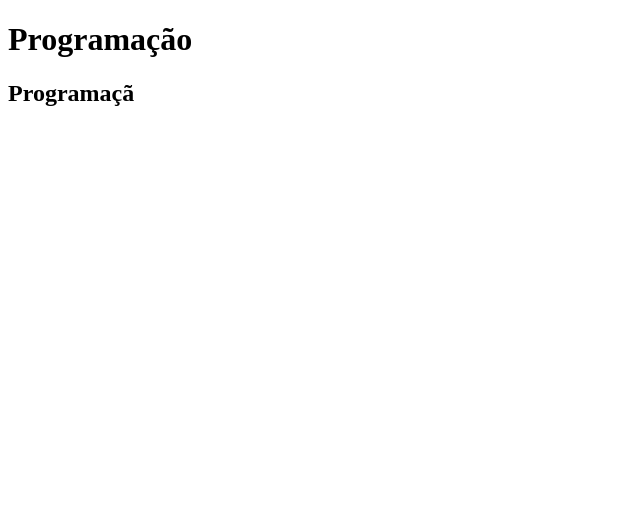
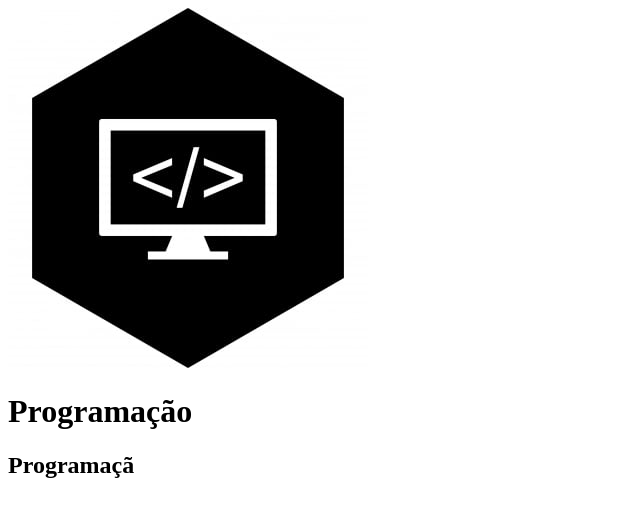
Before and after one commit to Heloisa7licki/Programa-ao, a plain HTML site: page index.html in a window 1280 px wide. Shown: the whole page, without its empty margins (0-640 px from the left). Drawn offline with Linux system fonts and the light colour scheme.

Commit message:
sdffgffg

```diff
--- a/index.html
+++ b/index.html
@@ -4,6 +4,7 @@
     <meta charset="UTF-8">
     <meta name="viewport" content="width=device-width, initial-scale=1.0">
     <title>Programação</title>
+    <img class="title-imagem" src="pngtree-programming-icon-trendy-style-isolated-background-png-image_1542444.jpg" alt="icon programação">
     <link rel="stylesheet" href="style.css">
 </head>
 
```
Also changed, not shown: pngtree-programming-icon-trendy-style-isolated-background-png-image_1542444.jpg (added).
